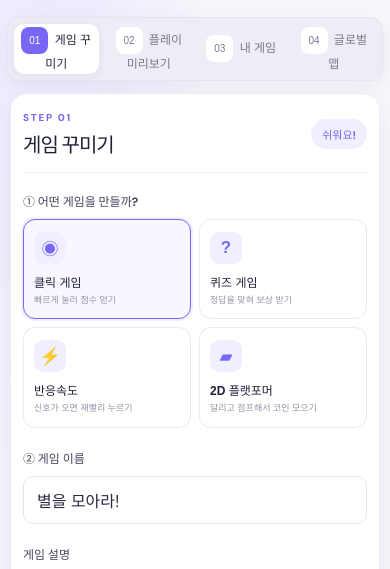
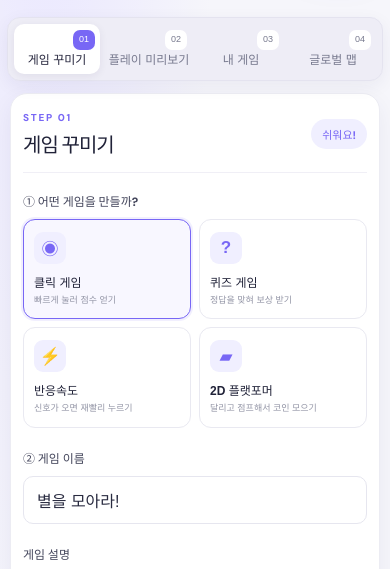
Before and after one commit to Jiho77777/New_Game, a plain HTML site: page index.html in a window 390 px wide. Shown: the part 264-833 px from the top of the page. Drawn offline with Linux system fonts and the light colour scheme; no server answers.

Commit message:
Optimize four main navigation tabs for mobile

```diff
--- a/style.css
+++ b/style.css
@@ -24,9 +24,9 @@
 @media(max-width:760px){.map-tool{font-size:9px}}
 
 /* Separate creation steps into switchable tabs */
-.step-tabs{display:flex;gap:8px;margin:0 0 14px;padding:6px;background:#ececf5;border-radius:14px}
-.step-tab{flex:1;min-height:48px;border:0;border-radius:10px;background:transparent;color:#77798e;font:700 13px inherit;cursor:pointer}
-.step-tab span{display:inline-grid;place-items:center;width:25px;height:25px;margin-right:7px;border-radius:8px;background:#fff;color:#77798e;font-size:10px}
+.step-tabs{display:grid;grid-template-columns:repeat(4,minmax(0,1fr));gap:6px;margin:0 0 14px;padding:6px;background:#ececf5;border-radius:14px}
+.step-tab{min-width:0;min-height:54px;padding:6px 3px;border:0;border-radius:10px;background:transparent;color:#77798e;font:700 12px inherit;line-height:1.25;cursor:pointer}
+.step-tab span{display:grid;place-items:center;width:23px;height:21px;margin:0 auto 3px;border-radius:7px;background:#fff;color:#77798e;font-size:9px}
 .step-tab.active{background:#fff;color:#25253c;box-shadow:0 2px 8px #27234b12}
 .step-tab.active span{background:var(--accent);color:#fff}
 .studio-grid.step-one,.studio-grid.step-two{grid-template-columns:minmax(0,1fr)}
@@ -50,8 +50,8 @@
     box-shadow:0 5px 16px #27234b12;
     backdrop-filter:blur(12px);
   }
-  .step-tab{min-height:52px;font-size:13px}
-  .step-tab span{width:27px;height:27px;margin-right:5px}
+  .step-tab{min-height:58px;font-size:11px;padding:5px 2px}
+  .step-tab span{width:22px;height:20px;margin:0 auto 3px}
   .panel{padding:20px 15px}
   .field-group{margin-bottom:21px}
   input:not([type=color]),select{
@@ -85,7 +85,7 @@
 }
 @media(max-width:390px){
   .workspace{width:calc(100% - 20px)}
-  .step-tab{font-size:12px}
+  .step-tab{font-size:10px}
   .step-tab span{margin-right:3px}
   .panel{padding:17px 12px}
   .template-card{min-height:98px}
```
